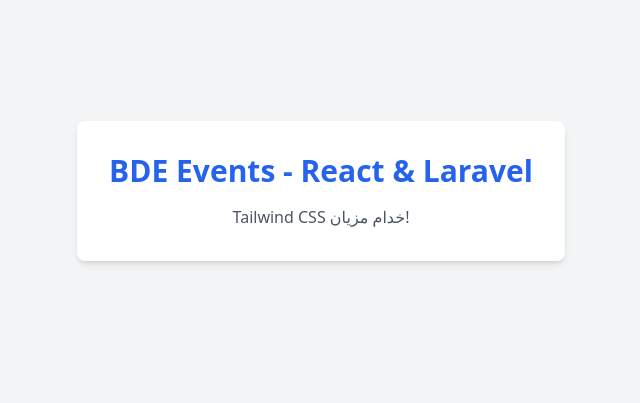
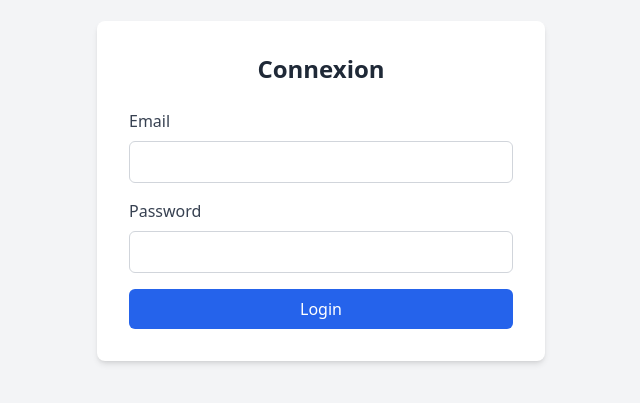
Before and after one commit to AITABBOUyoussef/frontend-bde, a React (Vite) app: page /login in a window 1280 px wide. Shown: the part 209-612 px from the top of the page, without its empty margins (319-959 px from the left). Built offline with nearby package versions, Linux system fonts and the light colour scheme.

Commit message:
Refactor App component and add Login page with authentication logic

```diff
--- a/src/App.jsx
+++ b/src/App.jsx
@@ -1,14 +1,14 @@
-function App() {
-  return (
-    <div className="flex h-screen items-center justify-center bg-gray-100">
-      <div className="p-8 bg-white rounded-lg shadow-md text-center">
-        <h1 className="text-3xl font-bold text-blue-600 mb-4">
-          BDE Events - React & Laravel
-        </h1>
-        <p className="text-gray-600">Tailwind CSS خدام مزيان!</p>
-      </div>
-    </div>
+import { BrowserRouter as Router , Routes , Route } from "react-router-dom";
+import Login from "./pages/Login";
+
+function App(){
+  return(
+    <Router>
+      <Routes>
+        <Route path="/login" element={<Login />}/>
+      </Routes>
+    </Router>
   )
 }
 
-export default App
+export default App;
--- /dev/null
+++ b/src/pages/Login.jsx
@@ -0,0 +1,73 @@
+import { useState } from "react";
+import axiosInstance from "../api/axios";
+
+export default function Login(){
+    const [email, setEmail]=useState('');
+    const [password, setPassword]=useState('');
+    const [errorMessage, setErrorMessage]=useState('');
+    const handleLogin = async(e)=>{
+        e.preventDefault();
+        setErrorMessage('');
+        try{
+            const response = await axiosInstance.post('/login', {
+                email : email ,
+                password : password
+            });
+            localStorage.setItem('token', response.data.token);
+            alert ('success');
+        }
+        catch(error){
+            if(error.response){
+                setErrorMessage(error.response.data.message);
+            } else {
+                setErrorMessage('error sur serve')
+            }
+        }
+    };
+    return (
+        <div className="flex h-screen items-center justify-center bg-gray-100">
+            <div className="w-full max-w-md p-8 bg-white rounded-lg shadow-md">
+                <h2 className="text-2xl font-bold text-center text-gray-800 mb-6">
+Connexion</h2>
+
+               {errorMessage && (
+                    <div className="mb-4 p-3 bg-red-100 text-red-700 rounded-md text-center">
+                        {errorMessage}
+                    </div>
+                )}
+
+                <form onSubmit={handleLogin} className="space-y-4">
+                    <div>
+                        <label className="block text-gray-700 mb-2">Email</label>
+                        <input
+                            type="email"
+                            className="w-full p-2 border border-gray-300 rounded-md focus:outline-none focus:ring-2 focus:ring-blue-500"
+                            value={email}
+                            onChange={(e) => setEmail(e.target.value)}
+                            required
+                        />
+                    </div>
+
+                    <div>
+                        <label className="block text-gray-700 mb-2">Password</label>
+                        <input
+                            type="password"
+                            className="w-full p-2 border border-gray-300 rounded-md focus:outline-none focus:ring-2 focus:ring-blue-500"
+                            value={password}
+                            onChange={(e) => setPassword(e.target.value)}
+                            required
+                        />
+                    </div>
+
+                    <button
+                        type="submit"
+                        className="w-full bg-blue-600 text-white p-2 rounded-md hover:bg-blue-700 transition duration-200"
+                    >
+                      Login
+                    </button>
+                </form>
+            </div>
+        </div>
+    );
+
+}
```
